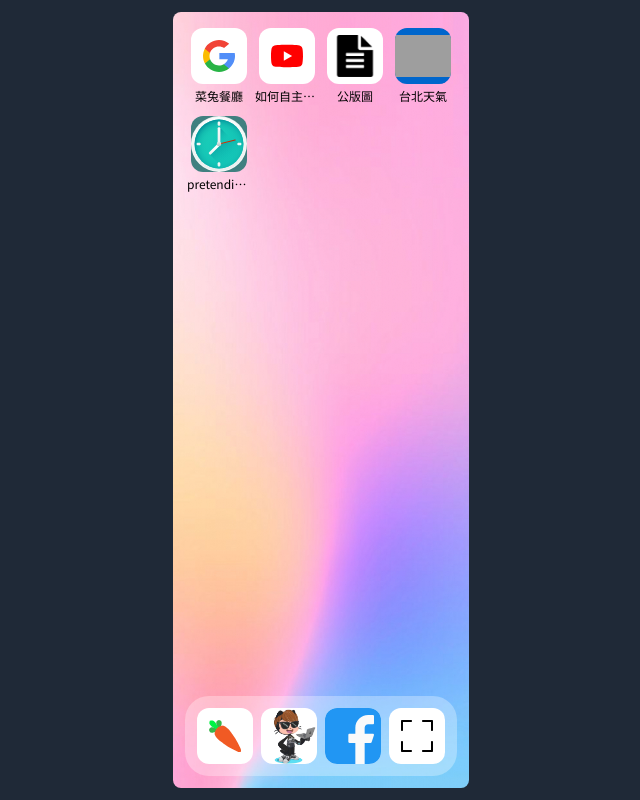
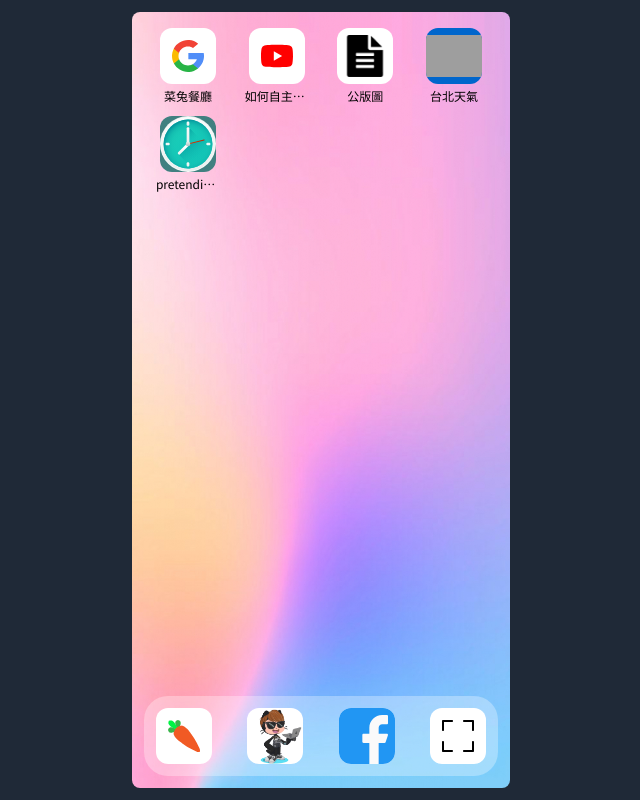
Before and after one commit to huibizhang/app-launcher-for-web, a Vue app: page / in a window 1280 px wide. Shown: the whole page, without its empty margins (319-959 px from the left). Built offline with nearby package versions, Linux system fonts and the light colour scheme; grey boxes are pictures that could not be loaded.

Commit message:
fix: phone element size aspect ratio 9:19

```diff
--- a/src/App.vue
+++ b/src/App.vue
@@ -1,6 +1,6 @@
 <template>
-  <div class="w-full h-full m-auto font-noto" :class="{'xs:max-w-xs p-3':landscape}">
-    <div id="phone" class="w-full h-full bg-cover overflow-hidden relative" :class="{'xs:rounded-lg':landscape}">
+  <div class="w-full h-full max-h-screen m-auto font-noto" :class="{'p-3':landscape}">
+    <div id="phone" class="w-full h-full bg-cover overflow-hidden relative" :class="{'w-full':!landscape,'xs:rounded-lg mx-auto':landscape}" :style="'max-width:'+maxWidth">
       <!-- desktop -->
       <div class="w-full h-full flex flex-col ">
         <!-- app list -->
@@ -34,6 +34,7 @@ export default {
   data(){
     return {
       landscape: false,
+      maxWidth: "100%",
       apps:[
         // in docks
         {
@@ -166,6 +167,12 @@ export default {
           this.landscape = false
         }
       }
+
+      if(this.landscape){
+        this.maxWidth = Math.round(h/19*9000)/1000 + "px"
+      }else{
+        this.maxWidth = "100%"
+      }
     },
     fullScreen(){
       this.fullscreen = !this.fullscreen
--- a/src/components/Application.vue
+++ b/src/components/Application.vue
@@ -11,6 +11,8 @@
           items-center
           transition-all
           duration-1000
+          hover:brightness-75
+          active:brightness-125
         "
         :style="'background-color:' + bgColor"
       >
--- a/src/components/ApplicationWindow.vue
+++ b/src/components/ApplicationWindow.vue
@@ -14,8 +14,8 @@
           <iframe v-if="contentLoad" :src="url" class="w-full h-full"></iframe>
         </div>
         <div class="p-1 text-center overflow-hidden" @click="appClose()">
-          <!-- <div class="w-1/2 h-1 bg-white rounded-full m-auto"></div> -->
-          <span class="text-white text-xs">[ Click me to close App ]</span>
+          <div class="w-2/5 h-1 bg-white rounded-full m-auto my-0.5"></div>
+          <!-- <span class="text-white text-xs">[ Click me to close App ]</span> -->
         </div>
       </div>
       <div
```
